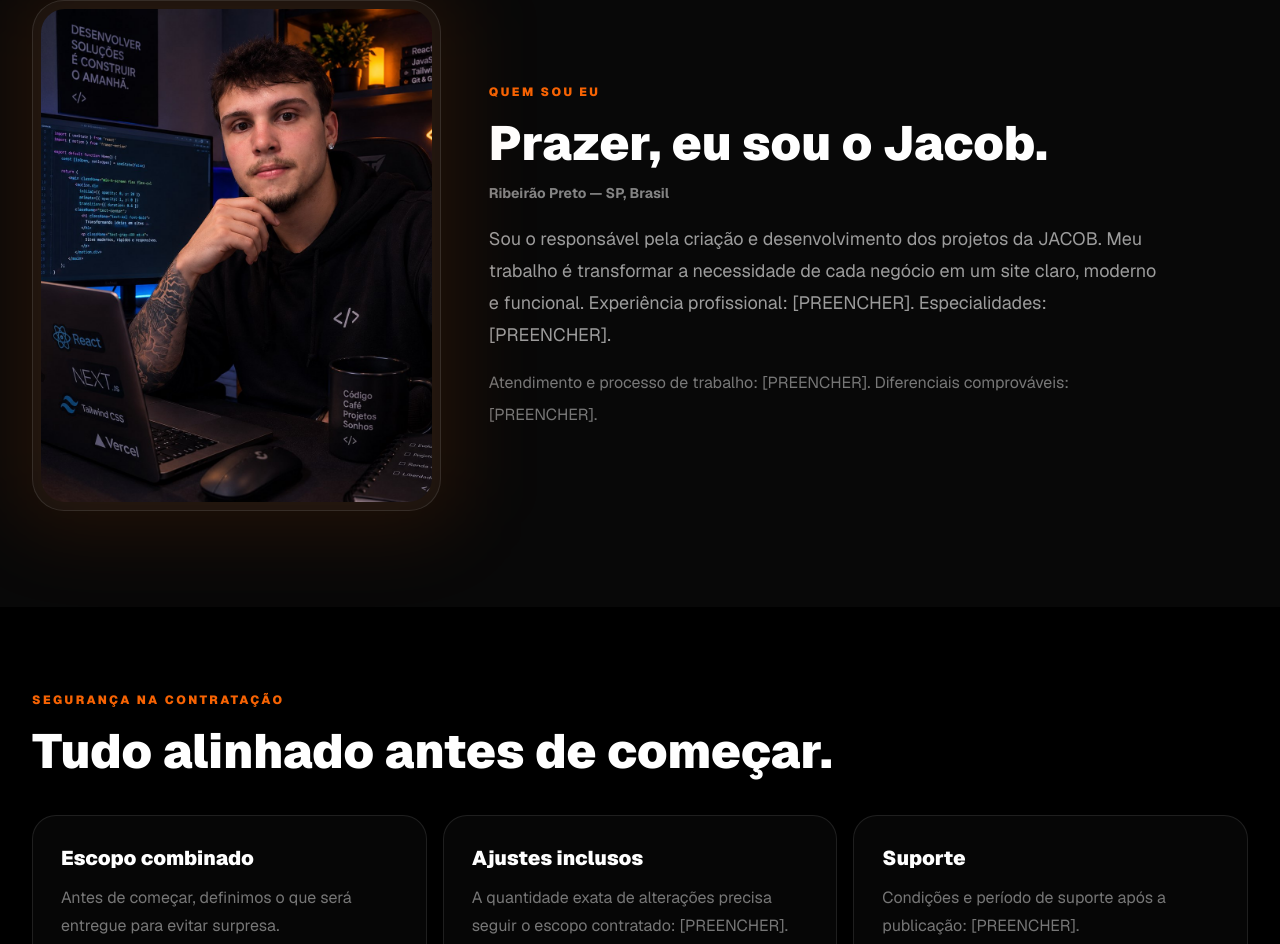
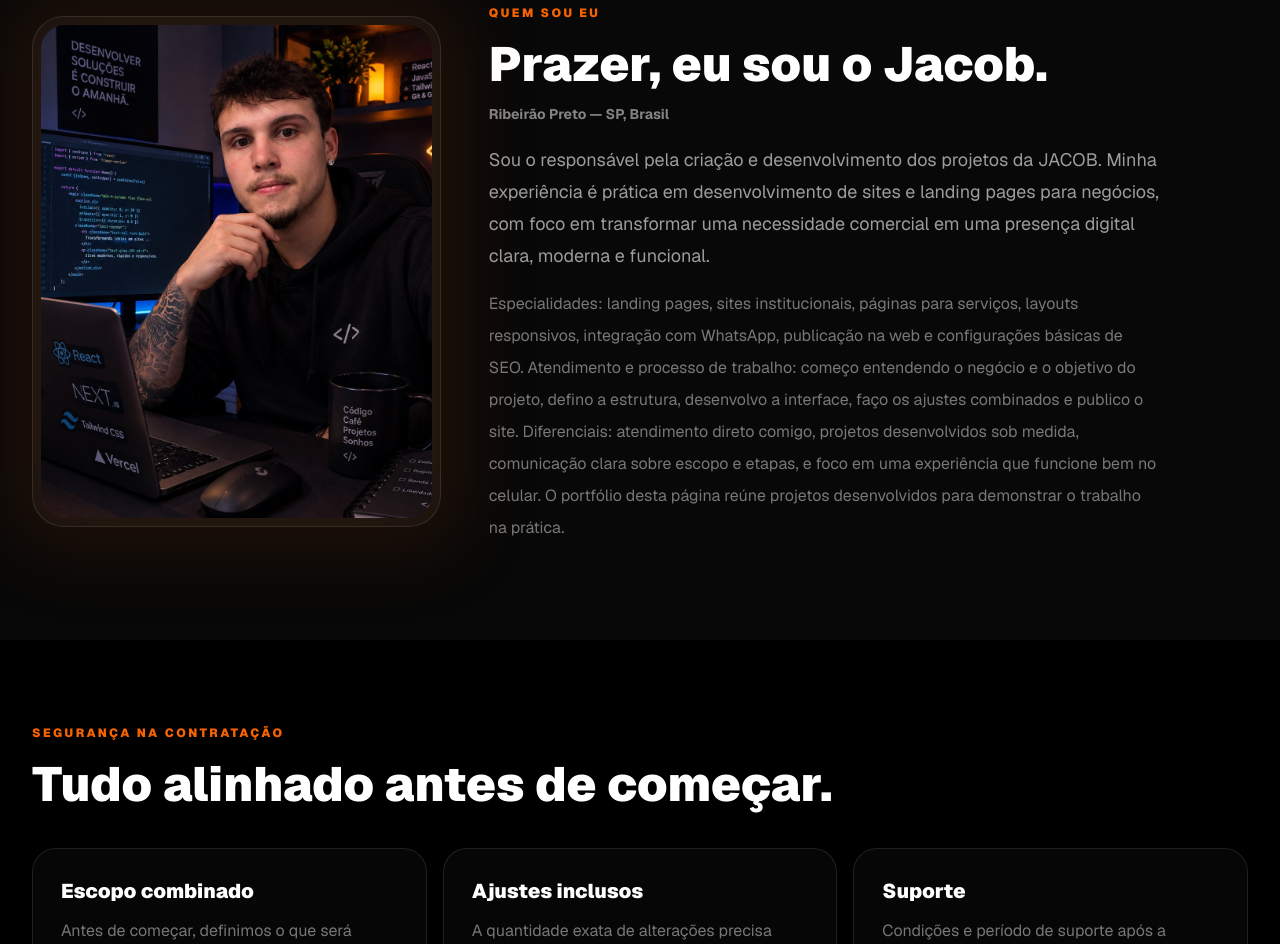
Before and after one commit to davi-jacobxz/site-vendas, a Next.js app: page / in a window 1280 px wide. Shown: the part 5726-6670 px from the top of the page. Built offline with nearby package versions, Linux system fonts and the light colour scheme; no server answers.

Commit message:
Preenche experiência, especialidades e processo profissional

```diff
--- a/app/page.tsx
+++ b/app/page.tsx
@@ -133,9 +133,9 @@ export default function Home() {
             <h2 className="mt-4 text-4xl font-black sm:text-5xl">Prazer, eu sou o Jacob.</h2>
             <p className="mt-4 text-sm font-bold text-white/50">Ribeirão Preto — SP, Brasil</p>
             <p className="mt-5 max-w-2xl text-lg leading-8 text-white/60">
-              Sou o responsável pela criação e desenvolvimento dos projetos da JACOB. Meu trabalho é transformar a necessidade de cada negócio em um site claro, moderno e funcional. Experiência profissional: [PREENCHER]. Especialidades: [PREENCHER].
+              Sou o responsável pela criação e desenvolvimento dos projetos da JACOB. Minha experiência é prática em desenvolvimento de sites e landing pages para negócios, com foco em transformar uma necessidade comercial em uma presença digital clara, moderna e funcional.
             </p>
-            <p className="mt-4 max-w-2xl leading-8 text-white/45">Atendimento e processo de trabalho: [PREENCHER]. Diferenciais comprováveis: [PREENCHER].</p>
+            <p className="mt-4 max-w-2xl leading-8 text-white/45">Especialidades: landing pages, sites institucionais, páginas para serviços, layouts responsivos, integração com WhatsApp, publicação na web e configurações básicas de SEO. Atendimento e processo de trabalho: começo entendendo o negócio e o objetivo do projeto, defino a estrutura, desenvolvo a interface, faço os ajustes combinados e publico o site. Diferenciais: atendimento direto comigo, projetos desenvolvidos sob medida, comunicação clara sobre escopo e etapas, e foco em uma experiência que funcione bem no celular. O portfólio desta página reúne projetos desenvolvidos para demonstrar o trabalho na prática.</p>
           </div>
         </div>
       </section>
```
